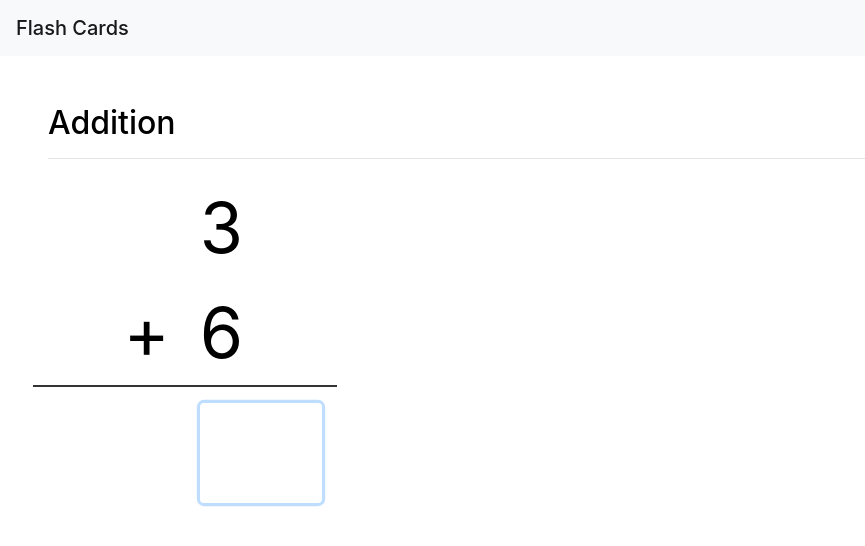
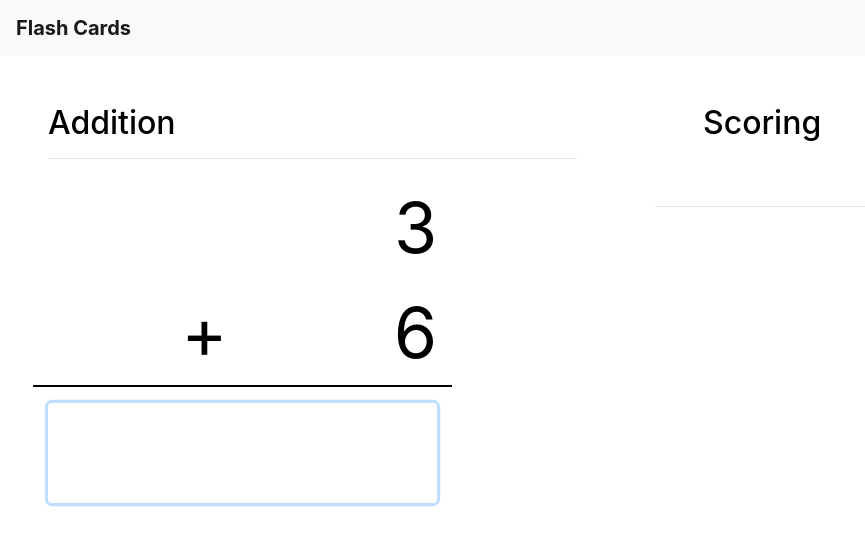
Before and after one commit to GridTrekkor/flash-cards, a React (Create React App) app: page / in a window 1280 px wide. Shown: the top 546 px of the page, without its empty margins (0-865 px from the left). Built offline with nearby package versions, Linux system fonts and the light colour scheme.

Commit message:
Table working

```diff
--- a/src/App.css
+++ b/src/App.css
@@ -1,6 +1,8 @@
 body {
   color: #000 !important;
 }
+
+.text-bold { font-weight: bold !important; }
 
 .number {
   font-size: 70px;
@@ -15,10 +17,17 @@ input {
   border: none !important;
 }
 
-.form-control :focus {
+.form-group, .form-control :focus {
   outline: 0px !important;
+  padding: 0;
 }
 
-input :hover {
+input {
+  width: 100px;
+  padding: 0 !important;
+}
+
+input:hover {
   outline: 2px !important;
+  border: 1px solid #333;
 }
--- a/src/App.js
+++ b/src/App.js
@@ -1,6 +1,7 @@
 import React, { Component } from 'react';
 import Navbar from './components/navbar';
 import Cards from './components/cards';
+import Scoring from './components/scoring';
 import './App.css';
 
 class App extends Component {
@@ -8,11 +9,13 @@ class App extends Component {
   state = {
     number1: 0,
     number2: 0,
+    input: '',
     operation: {
       type: 'Addition',
       symbol: '+'
     },
-    input: 0
+    id: 1,
+    attempts: []
   };
 
   constructor () {
@@ -32,14 +35,58 @@ class App extends Component {
     });
   };
 
+  checkAttempt = (number1, number2, input) => {
+    const operation = this.state.operation.type;
+    let isCorrect = false;
+    if (operation === 'Addition') {
+      isCorrect = number1 + number2 === input;
+    }
+    let thisAttempt = {
+      id: this.state.id,
+      number1: number1,
+      number2: number2,
+      input: input,
+      isCorrect: isCorrect,
+      symbol: this.state.operation.symbol
+    };
+    this.setState({ id: this.state.id + 1, attempts: [...this.state.attempts, thisAttempt] });
+    return isCorrect;
+  };
+
+  handleAttempt = event => {
+    if (event.key === 'Enter') {
+      const { number1, number2, input } = this.state;
+      if (this.checkAttempt(number1, number2, input)) {
+        this.resetParams();
+      }
+    }
+  };
+
+  resetParams = () => {
+    this.setState({ number1: this.getRandom(), number2: this.getRandom(), input: '' });
+  };
+
+  handleUpdateInput = event => {
+    this.setState({ input: parseInt(event.target.value) });
+  };
+
   render () {
     return (
       <React.Fragment>
         <Navbar />
-        <Cards reset={this.setNumbers}
-               number1={this.state.number1}
-               number2={this.state.number2}
-               operation={this.state.operation} />
+        <div className="row">
+          <div className="col-sm-6">
+            <Cards onAttempt={this.handleAttempt}
+                   onUpdateInput={this.handleUpdateInput}
+                   number1={this.state.number1}
+                   number2={this.state.number2}
+                   input={this.state.input}
+                   operation={this.state.operation} />
+          </div>
+          <div className="col-sm-6">
+            <Scoring attempts={this.state.attempts} />
+          </div>
+        </div>
       </React.Fragment>
     );
   }
--- a/src/components/cards.jsx
+++ b/src/components/cards.jsx
@@ -10,32 +10,42 @@ class Cards extends Component {
     return (
       <div className="p-5">
         <h2>{type}</h2>
-                <hr/>
+        <hr />
         <div className="row">
-                    <div className="col-sm-3 number">
+          <div className="col-sm-9 number">
             <div className="row">
               <div className="col-sm-6"></div>
-                            <div className="col-sm-6">{number1}</div>
+              <div className="col-sm-6">
+              <span className="float-right">{number1}</span>
               </div>
-                        <div className="row" style={{borderBottom: '2px solid #333'}}>
+            </div>
+            <div className="row" style={{ borderBottom: '2px solid #000' }}>
               <div className="col-sm-6">
                 <span className="float-right">{symbol}</span>
               </div>
-                            <div className="col-sm-6">{number2}</div>
+              <div className="col-sm-6">
+                <span className="float-right">{number2}</span>
+              </div>
             </div>
             <div className="row mt-3">
-                            <div className="col-sm-6"></div>
-                            <div className="col-sm-6">
+              <div className="col-sm-12">
                 <div className="form-group">
-                                    <input autoFocus className="form-control" />
+                  <input autoFocus
+                         className="form-control float-right"
+                         value={this.props.input.toString()}
+                         onChange={this.props.onUpdateInput}
+                         onKeyUp={this.props.onAttempt}/>
                 </div>
               </div>
             </div>
           </div>
+          <div className="col-sm-3"></div>
         </div>
       </div>
     );
+
   }
+
 }
 
 export default Cards;
--- a/src/components/navbar.jsx
+++ b/src/components/navbar.jsx
@@ -4,7 +4,7 @@ class Navbar extends Component {
     render() {
         return (
             <nav className="navbar navbar-light bg-light">
-                <span className="navbar-brand mb-0 h1">Flash Cards</span>
+                <span className="navbar-brand mb-0 text-bold">Flash Cards</span>
             </nav>
         );
     }
--- /dev/null
+++ b/src/components/scoring.jsx
@@ -0,0 +1,37 @@
+import React, { Component } from 'react';
+
+class Scoring extends Component {
+  state = {};
+
+  render () {
+
+    if (this.props.attempts.length) {
+      this.attempts = this.props.attempts.map((item, index) =>
+        <tr key={index}>
+          <td>
+            {item.number1}
+            {item.symbol}
+            {item.number2}
+            =
+            {item.input}
+          </td>
+        </tr>
+      );
+    }
+
+    return (
+      <React.Fragment>
+        <h2 className="p-5">Scoring</h2>
+        <hr />
+        <table>
+          <tbody>
+            {this.attempts}
+          </tbody>
+        </table>
+      </React.Fragment>
+    );
+
+  }
+}
+
+export default Scoring;
```
Lines whose indentation alone changed are shown as unchanged.
